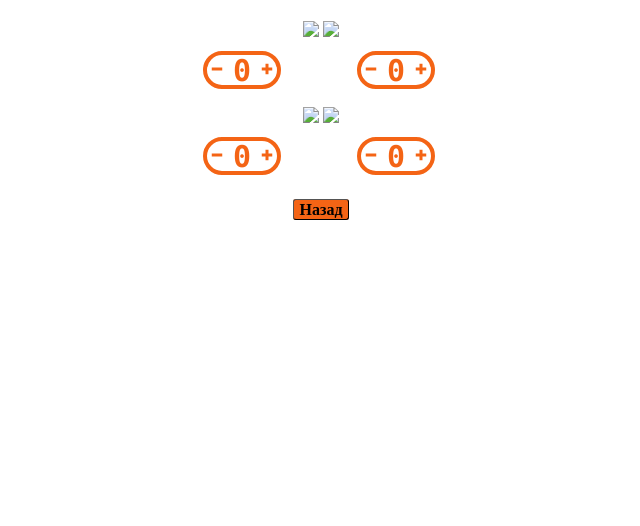
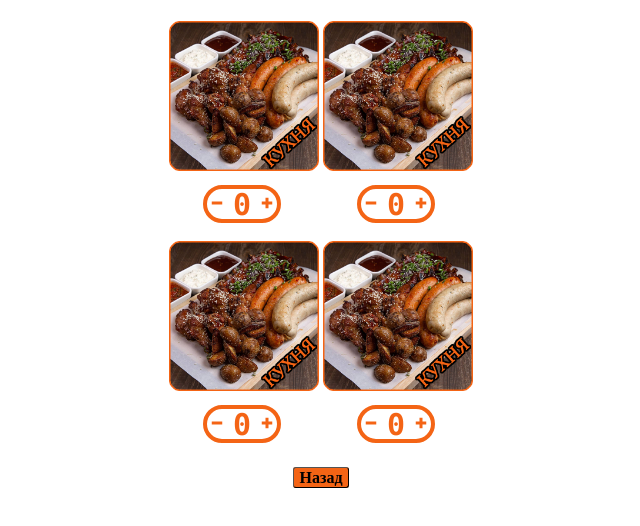
Before and after one commit to SAR-6660/tgbot, a plain HTML site: page kitchen.html in a window 1280 px wide. Shown: the part 188-714 px from the top of the page, without its empty margins (319-959 px from the left). Drawn offline with nearby package versions, Linux system fonts and the light colour scheme.

Commit message:
Update kitchen.html

```diff
--- a/kitchen.html
+++ b/kitchen.html
@@ -11,16 +11,16 @@
     <div class="Main">
 		<img src="img/logo.png"></a>
 		<p>
-			<img src="img/main/kichen.png"></a>
-			<img src="img/main/kichen.png"></a>
+			<img src="img/main/kitchen.png"></a>
+			<img src="img/main/kitchen.png"></a>
 		</p>
 		<p>
 			<iframe src="button.html" style="border:0; width:82px; height:42px;"></iframe>
 			<iframe src="button.html" style="border:0; width:82px; height:42px;  margin-left:68px;"></iframe>
 		</p>
 		<p>
-			<img src="img/main/kichen.png"></a>
-			<img src="img/main/kichen.png"></a>
+			<img src="img/main/kitchen.png"></a>
+			<img src="img/main/kitchen.png"></a>
 		</p>
 		<p>
 			<iframe src="button.html" style="border:0; width:82px; height:42px;"></iframe>
```
